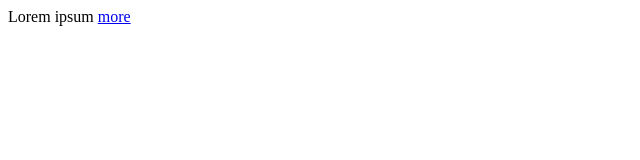
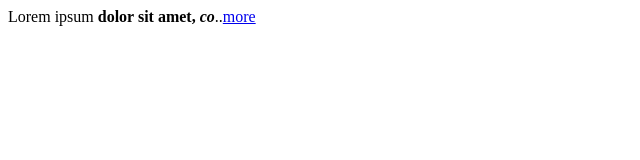
Before and after one commit to dmaicher/jquery.abbreviate, a plain HTML site: page index.html in a window 1280 px wide. Shown: the whole page, without its empty margins (0-640 px from the left). Drawn offline with nearby package versions, Linux system fonts and the light colour scheme.

Commit message:
v2.0 now handles html tags correctly

```diff
--- a/index.html
+++ b/index.html
@@ -5,11 +5,11 @@
     <script src="jquery.abbreviate.js" type="text/javascript"></script>
     <script type="text/javascript">
         $(function(){
-          $(".abbreviate_me").abbreviate({length:10});
+            $('div').abbreviate({length:30});
         });
     </script>
 </head>
 <body>
-      <div class="abbreviate_me">Lorem ipsum dolor sit amet, consetetur sadipscing elitr, sed diam nonumy eirmod tempor invidunt ut labore et dolore magna aliquyam erat, sed diam voluptua. At vero eos et accusam et justo duo dolores et ea rebum. Stet clita kasd gubergren, no sea takimata sanctus est Lorem ipsum dolor sit amet. Lorem ipsum dolor sit amet, consetetur sadipscing elitr, sed diam nonumy eirmod tempor invidunt ut labore et dolore magna aliquyam erat, sed diam voluptua. At vero eos et accusam et justo duo dolores et ea rebum. Stet clita kasd gubergren, no sea takimata sanctus est Lorem ipsum dolor sit amet.</div>
+<div>Lorem ipsum <strong>dolor sit amet, <i>consetetur<br>sadipscing</i> elitr</strong>, sed diam nonumy eirmod tempor</div>
 </body>
 </html>
--- a/jquery.abbreviate.js
+++ b/jquery.abbreviate.js
@@ -1,39 +1,72 @@
 /*
- * abbreviate 1.0 - jQuery plugin for abbreviating text
+ * abbreviate 2.0 - jQuery plugin for abbreviating text
  *
- * Copyright (c) 2012 David Maicher (http://blog.dmaicher.de)
- * Dual licensed under the MIT (http://www.opensource.org/licenses/mit-license.php)
- * and GPL (http://www.opensource.org/licenses/gpl-license.php) licenses.
+ * Copyright (c) 2014 David Maicher (http://blog.dmaicher.de)
+ * Licensed under MIT (http://opensource.org/licenses/MIT)
  */
-(function($){
-  $.fn.abbreviate = function(options){
+(function ($) {
+    $.fn.abbreviate = function (options) {
+
         options = $.extend({
-      length : 15,
-      moreText : "more",
-      lessText : "less",
-      findWhiteSpaceLimit : 15
+            length: 15,
+            moreText: "more",
+            lessText: "less",
+            ellipsis: ".."
         }, options);
-    return this.each(function(){
-      var obj = $(this);
-      var fullText = obj.text();
-      if(fullText.length > options.length){
-        var shortText = fullText.substr(0, options.length+Math.max(0, fullText.substr(options.length, options.length + options.findWhiteSpaceLimit).indexOf(" ")));
-        var fullHandler = function(){
-          obj.text(fullText+" ");
-          if(typeof options.lessText == "string" && options.lessText.length > 0){
-            lessLink = $("<a href='javascript:;' class='abbreviate_less_link'>"+options.lessText+"</a>");
-            obj.append(lessLink);
-            lessLink.click(shortHandler);
+
+        /**
+         * traverse node tree recursively and shorten/remove nodes
+         *
+         * @param node
+         * @param acc
+         * @returns {boolean}
+         */
+        var abbreviateNode = function (node, acc) {
+
+            //limit already reached?
+            if(acc.length >= options.length) {
+                node.remove();
+                return;
+            }
+
+            //is textnode?
+            if (node[0].nodeType == 3) {
+                acc.length = acc.length + node[0].textContent.length;
+                if(acc.length > options.length) {
+                    var endIndex = node[0].textContent.length - (acc.length - options.length);
+                    node[0].textContent = node[0].textContent.slice(0, endIndex);
+                }
+                return;
+            }
+
+            //work on copy of array
+            var children = node.contents().slice();
+            for (var i = 0; i < children.length; i++) {
+                abbreviateNode($(children[i]), acc);
             }
         };
-        var shortHandler = function(){
-          obj.text(shortText+" ");
-          moreLink = $("<a href='javascript:;' class='abbreviate_more_link'>"+options.moreText+"</a>");
-          obj.append(moreLink);
-          moreLink.click(fullHandler);
-        };
-        shortHandler();
+
+        return this.each(function () {
+            var node = $(this);
+
+            //no abbreviation necessary?
+            if(node.text().length <= options.length) {
+                return;
             }
+
+            var fullContent = node.html();
+            if(typeof options.lessText == "string" && options.lessText.length > 0){
+                fullContent += " <a href='#' class='abbreviate_less_link'>"+options.lessText+"</a>";
+            }
+
+            abbreviateNode(node, {'length' : 0});
+
+            var shortContent = node.html();
+            shortContent += options.ellipsis+"<a href='#' class='abbreviate_more_link'>"+options.moreText+"</a>";
+
+            node.html(shortContent);
+            node.on('click', '.abbreviate_less_link', function(){ node.html(shortContent); return false; });
+            node.on('click', '.abbreviate_more_link', function(){ node.html(fullContent); return false; });
         });
     }
-})( jQuery );
+})(jQuery);
```
Also changed, not shown: License.md (added), README.md. Lines whose indentation alone changed are shown as unchanged.
